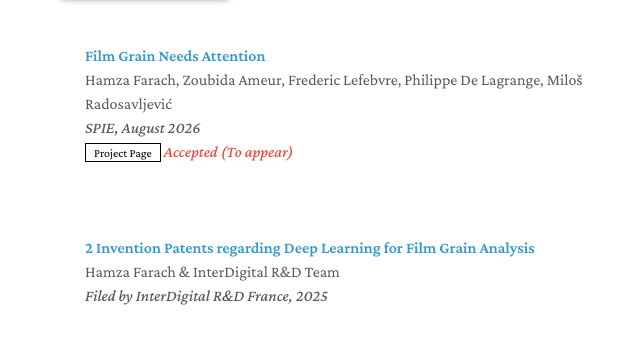
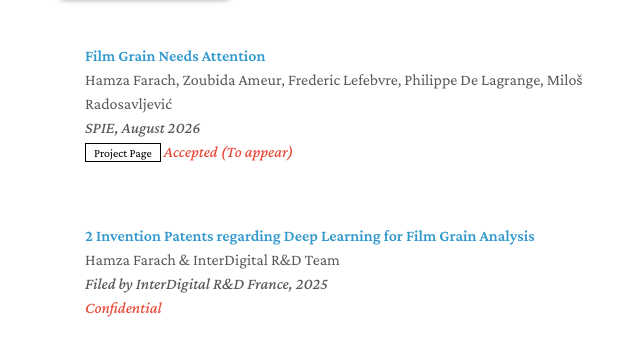
Before and after one commit to hamza963213/hamza-farach.github.io, a Jekyll site: the page built from index.md, in a window 1280 px wide and 1162 px high, cut to the strip 696-1052 px from the top of the window. Shown: the whole strip, without its empty margins (435-1075 px from the left). Built offline with Jekyll 4.4.1, drawn with Linux system fonts in a browser that asks for light colours; a style sheet for code colours, icons or effects is not loaded; our own code applies the rules of GitHub Pages for plain Markdown files.

Commit message:
Add confidentiality notes to publication entry
Added notes field indicating confidentiality status.

```diff
--- a/_data/publications.yml
+++ b/_data/publications.yml
@@ -20,4 +20,5 @@ main:
     authors: "Hamza Farach & InterDigital R&D Team"
     conference: "Filed by InterDigital R&D France, 2025"
     conference_short: "Patent"
+    notes: "Confidential"
     # Pas d'image ou PDF pour les brevets, c'est normal
```
